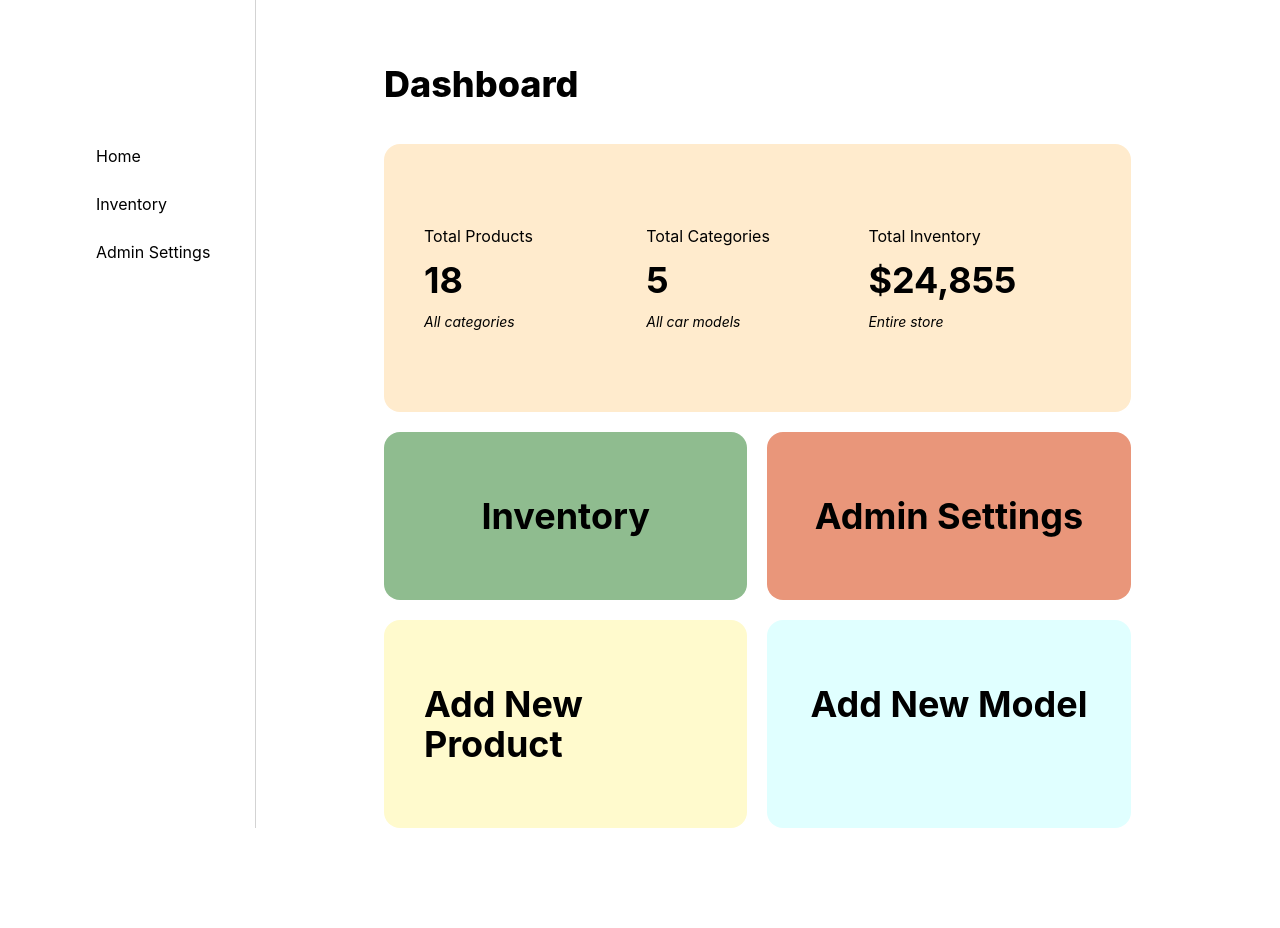
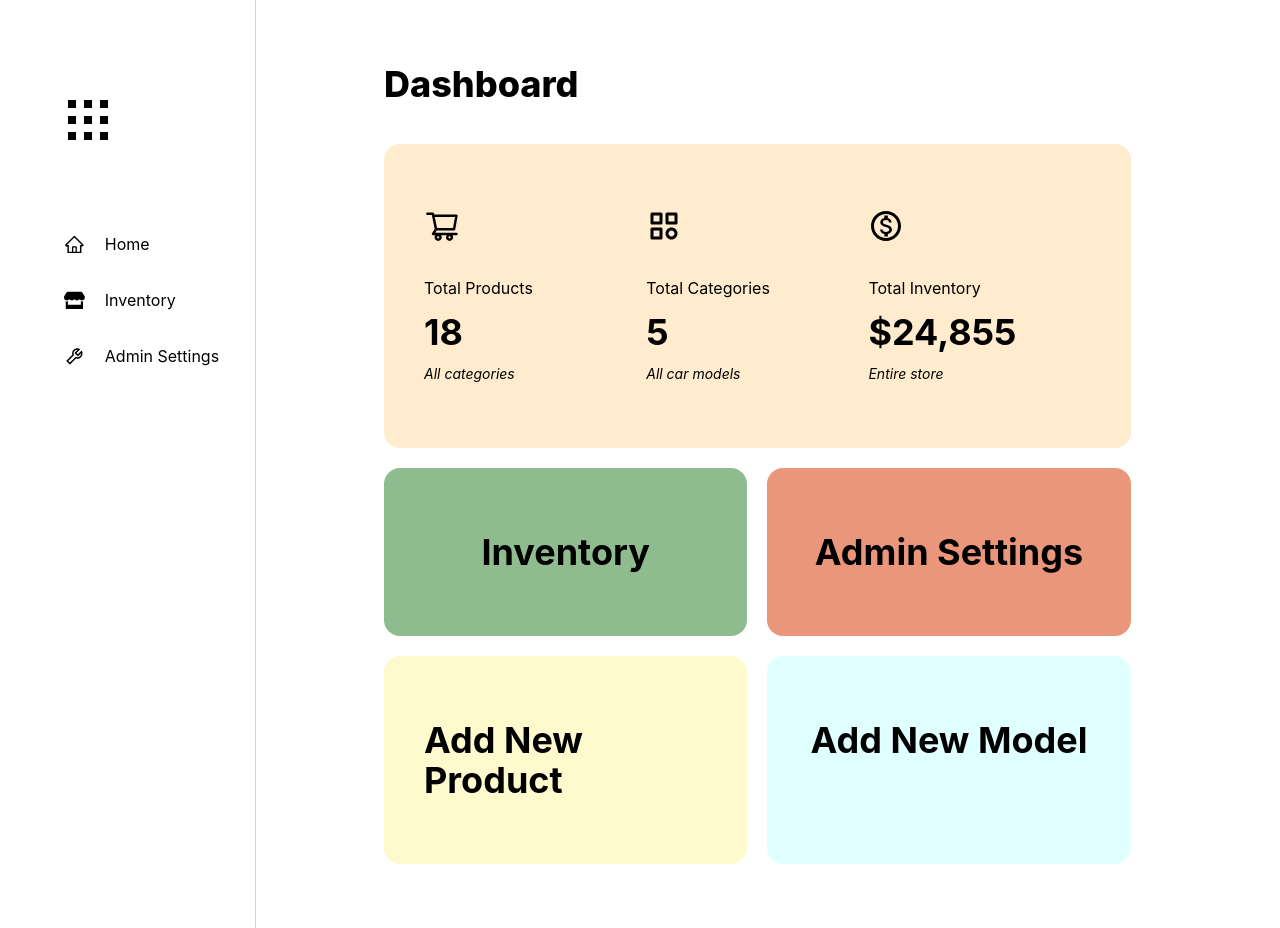
Before and after one commit to ecanvasser/inventory-app, a React (Create React App) app in the folder client/: page / in a window 1280 px wide. Before the commit the page ends 828 px from the top, so only its background shows below. Built offline with nearby package versions, Linux system fonts and the light colour scheme.

Commit message:
Add icons to homepage

```diff
--- a/client/package.json
+++ b/client/package.json
@@ -8,6 +8,7 @@
     "@testing-library/user-event": "^13.5.0",
     "react": "^18.2.0",
     "react-dom": "^18.2.0",
+    "react-icons": "^4.7.1",
     "react-router-dom": "^6.8.1",
     "react-scripts": "5.0.1",
     "web-vitals": "^2.1.4"
--- a/client/src/components/Dashboard.js
+++ b/client/src/components/Dashboard.js
@@ -2,7 +2,7 @@ import Mainchart from "./Mainchart"
 
 const Dashboard = () => {
     return (
-        <main className="text-4xl font-extrabold pt-16 pl-32">
+        <main className="text-4xl font-extrabold py-16 pl-32">
             <div id="section-title">Dashboard</div>
             <Mainchart />
         </main>
--- a/client/src/components/Mainchart.js
+++ b/client/src/components/Mainchart.js
@@ -1,25 +1,31 @@
 import Middleicons from "./Middleicons";
 import Bottomicons from "./Bottomicons";
+import { AiOutlineShoppingCart } from 'react-icons/ai'
+import { BiCategory } from 'react-icons/bi'
+import { MdOutlineMonetizationOn } from 'react-icons/md'
 
 const Mainchart = () => {
   return (
     <>
       <div
         id="main-chart"
-        className="grid grid-cols-3 w-10/12 bg-[#FFEBCD] mt-10 px-10 py-20 rounded-2xl"
+        className="grid grid-cols-3 w-10/12 bg-[#FFEBCD] mt-10 px-10 py-16 rounded-2xl"
       >
         <div id="total-products" className="flex flex-col gap-3">
-          <div className="text-base font-normal">Total Products</div>
+          <AiOutlineShoppingCart />
+          <div className="text-base font-normal mt-5">Total Products</div>
           <div className="text-4xl font-bold">18</div>
           <div className="text-sm font-normal italic">All categories</div>
         </div>
         <div id="total-categories" className="flex flex-col gap-3">
-          <div className="text-base font-normal">Total Categories</div>
+          <BiCategory />
+          <div className="text-base font-normal mt-5">Total Categories</div>
           <div className="text-4xl font-bold">5</div>
           <div className="text-sm font-normal italic">All car models</div>
         </div>
         <div id="total-inventory" className="flex flex-col gap-3">
-          <div className="text-base font-normal">Total Inventory</div>
+          <MdOutlineMonetizationOn />
+          <div className="text-base font-normal mt-5">Total Inventory</div>
           <div className="text-4xl font-bold">$24,855</div>
           <div className="text-sm font-normal italic">Entire store</div>
         </div>
--- a/client/src/components/Navbar.js
+++ b/client/src/components/Navbar.js
@@ -1,9 +1,35 @@
+import { AiOutlineHome } from "react-icons/ai";
+import { FaStore } from "react-icons/fa";
+import { AiOutlineTool } from "react-icons/ai";
+import { GrApps } from "react-icons/gr";
+import { IconContext } from "react-icons";
+
 const Navbar = () => {
   return (
-    <nav className="flex flex-col gap-6 pl-24 pt-36 border-r border-[lightgray]">
-      <a href="">Home</a>
-      <a href="">Inventory</a>
-      <a href="">Admin Settings</a>
+    <nav className="flex flex-col gap-8 pl-16 pt-24 border-r border-[lightgray]">
+      <div id="home-icon" className="mb-14">
+        <IconContext.Provider value={{ size: "3em" }}>
+          <GrApps />
+        </IconContext.Provider>
+      </div>
+      <div id="home" className="flex items-center gap-5">
+        <IconContext.Provider value={{ size: "1.3em" }}>
+          <AiOutlineHome />
+        </IconContext.Provider>
+        <a href="">Home</a>
+      </div>
+      <div id="inventory" className="flex items-center gap-5">
+        <IconContext.Provider value={{ size: "1.3em " }}>
+          <FaStore />
+        </IconContext.Provider>
+        <a href="">Inventory</a>
+      </div>
+      <div id="admin-settings" className="flex items-center gap-5">
+        <IconContext.Provider value={{ size: "1.3em" }}>
+          <AiOutlineTool />
+        </IconContext.Provider>
+        <a href="">Admin Settings</a>
+      </div>
     </nav>
   );
 };
```
Also changed, not shown: 1 other file (tests, documents, lock files or other folders).
